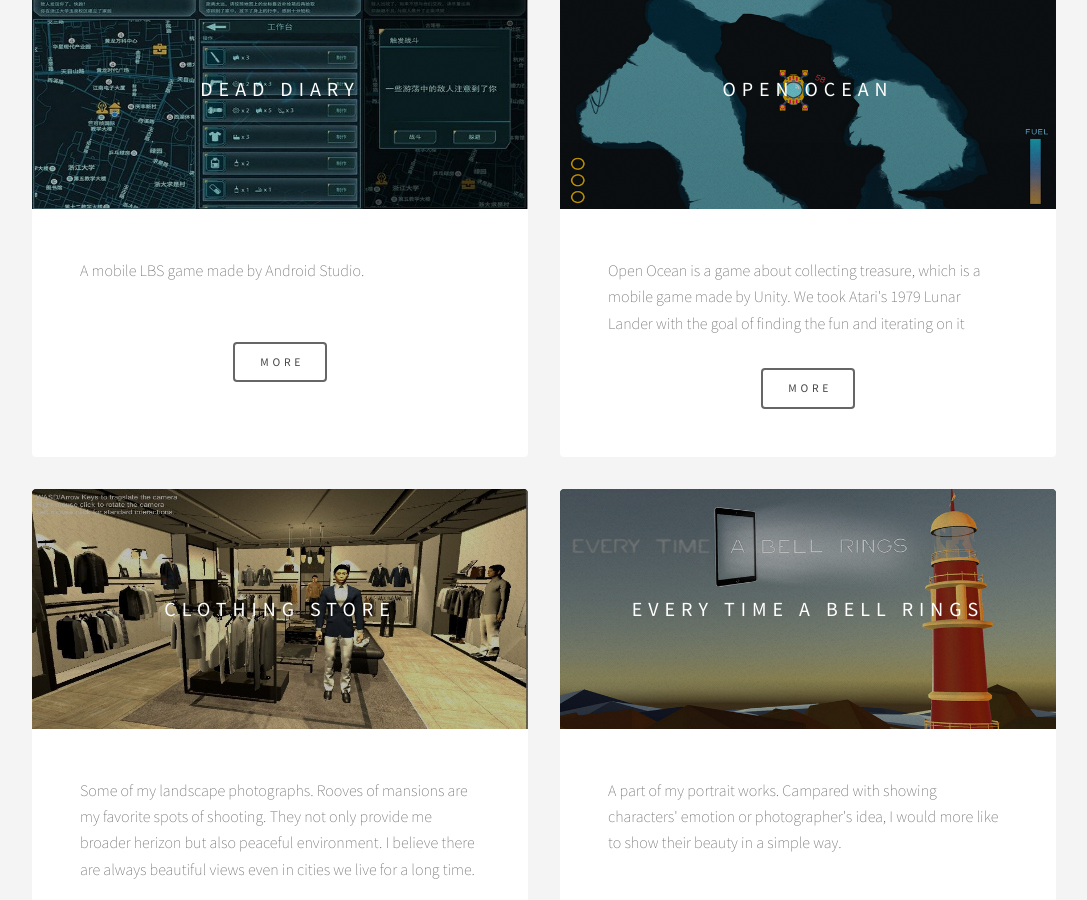
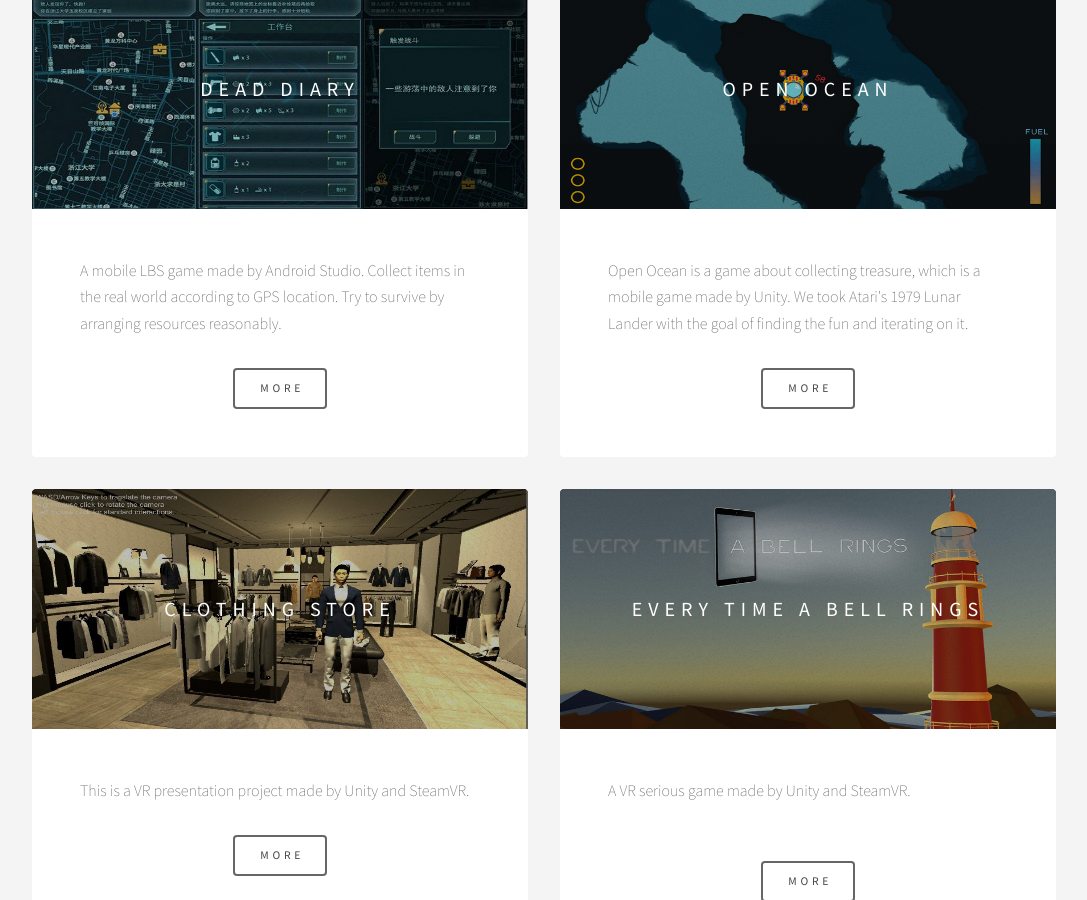
Before and after one commit to Torlyers/Torlyers.github.io, a Jekyll site: the page built from portfolio/index.html, in a window 1280 px wide and 900 px high, scrolled down 1836 px. Shown: the whole window, without its empty margins (96-1183 px from the left). Built offline with Jekyll 4.4.1, drawn with Linux system fonts in a browser that asks for light colours; nearby versions of some CDN libraries; library files that are not in the unit come from our copies; comment, search, counter and statistics services are not loaded; some of the changed text lies outside the part shown.

Commit message:
port index

```diff
--- a/portfolio/cube/index.html
+++ b/portfolio/cube/index.html
@@ -38,6 +38,7 @@ layout: default
    								<source src="../static/vedios/cube.mp4" type="video/mp4" />
   							</video> -->
 								<iframe src="https://www.youtube.com/embed/vToYV_Jdn8s?ecver=1" frameborder="0" gesture="media" allow="encrypted-media" allowfullscreen></iframe>
+								<Br/>
 						</div>
 
 						<p class="left">I designed a controller based on Arduino. The controller is a cube that can synchronize with the cube in the game. I used gyroscope and magnetic flux sensor to implement the function and used 3mm board to assemble a shell. The controller connects to computer by bluetooth, transporting data to serial port.</p>
@@ -46,6 +47,7 @@ layout: default
    								<source src="../static/vedios/arduino.mp4" type="video/mp4" />
   							</video> -->
 								<iframe src="https://www.youtube.com/embed/_puCV6WRJ4Y?ecver=1" frameborder="0" gesture="media" allow="encrypted-media" allowfullscreen></iframe>
+								<Br/>
 						</div>
 						<div class="images" width="100%">
 							<img src="../static/images/arduino1.jpg" width="60%">
--- a/portfolio/index.html
+++ b/portfolio/index.html
@@ -53,7 +53,7 @@ layout: default
 								<a href="cavecity"><img src="static/images/cavecity.jpg" alt="" width="100%" height="100%"/></a>
 								<h3>cavecity</h3>
 							</header>
-							<p class="left">The project was based on HTC Vive and Steam VR. Explore the cavecity in a big mountatin through virtual reality. In this project I worked as programmer & artist.</p>
+							<p class="left">The project was based on HTC Vive and Steam VR. Roam in the cavecity of mid-age style in a big mountatin through virtual reality. In this project I worked as programmer & artist.</p>
 							<ul class="actions">
 								<li><a href="cavecity" class="button">More</a></li>
 							</ul>
@@ -64,7 +64,7 @@ layout: default
 								<a href="modeling"><img src="static/images/modeling.jpg" alt="" width="100%"/></a>
 								<h3>Modeling & Rigging</h3>
 							</header>
-							<p class="left">3D modeling and rigging by Maya % Rhino.<br/><br/></p>
+							<p class="left">3D modeling and rigging by Maya & Rhino.<br/><br/></p>
 							<ul class="actions">
 								<li><a href="modeling" class="button">More</a></li>
 							</ul>
@@ -75,7 +75,7 @@ layout: default
 								<a href="DeadDiary"><img src="static/images/deaddiary.JPG" alt="" width="100%" height="100%"/></a>
 								<h3>Dead Diary</h3>
 							</header>
-							<p class="left">A mobile LBS game made by Android Studio.  <br/><br/></p>
+							<p class="left">A mobile LBS game made by Android Studio. Collect items in the real world according to GPS location. Try to survive by arranging resources reasonably.</p>
 							<ul class="actions">
 								<li><a href="DeadDiary" class="button">More</a></li>
 							</ul>
@@ -86,7 +86,7 @@ layout: default
 								<a href="OpenOcean"><img src="static/images/openocean.png" alt="" width="100%" height="100%"/></a>
 								<h3>Open Ocean</h3>
 							</header>
-							<p class="left">Open Ocean is a game about collecting treasure, which is a mobile game made by Unity. We took Atari's 1979 Lunar Lander with the goal of finding the fun and iterating on it</p>
+							<p class="left">Open Ocean is a game about collecting treasure, which is a mobile game made by Unity. We took Atari's 1979 Lunar Lander with the goal of finding the fun and iterating on it.</p>
 							<ul class="actions">
 								<li><a href="OpenOcean" class="button">More</a></li>
 							</ul>
@@ -97,7 +97,7 @@ layout: default
 								<a href="ClothingStore"><img src="static/images/clothingstore.jpg" alt="" width="100%" height="100%"/></a>
 								<h3>Clothing Store</h3>
 							</header>
-							<p class="left">Some of my landscape photographs. Rooves of mansions are my favorite spots of shooting. They not only provide me broader herizon but also peaceful environment. I believe there are always beautiful views even in cities we live for a long time.<br/></p>
+							<p class="left">This is a VR presentation project made by Unity and SteamVR. <br/></p>
 							<ul class="actions">
 								<li><a href="ClothingStore" class="button">More</a></li>
 							</ul>
@@ -108,7 +108,7 @@ layout: default
 								<a href="Bell"><img src="static/images/bell.jpg" alt="" width="100%" height="100%"/></a>
 								<h3>Every Time a Bell Rings</h3>
 							</header>
-							<p class="left">A part of my portrait works. Campared with showing characters' emotion or photographer's idea, I would more like to show their beauty in a simple way.<br/><br/></p>
+							<p class="left">A VR serious game made by Unity and SteamVR.<br/><br/></p>
 							<ul class="actions">
 								<li><a href="bell" class="button">More</a></li>
 							</ul>
@@ -119,7 +119,7 @@ layout: default
 								<a href="MonsterMania"><img src="static/images/monstermania.JPG" alt="" width="100%" height="100%"/></a>
 								<h3>Monster Mania</h3>
 							</header>
-							<p class="left"> NO.7 Domitory is a script. It tells a story about a supernatural story  in the domitory. The character Si discloses a forgetten secret about a murder happened 50 years ago with the help of his friend. The script is written in Chinese.</p>
+							<p class="left">Monster Mania is an interesting competitive game. Drive your racing car on a small planet, try to deliver the ball to your goal. Avoid your opponent by taking advantage of the terrain</p>
 							<ul class="actions">
 								<li><a href="MonsterMania" class="button">More</a></li>
 							</ul>
```
